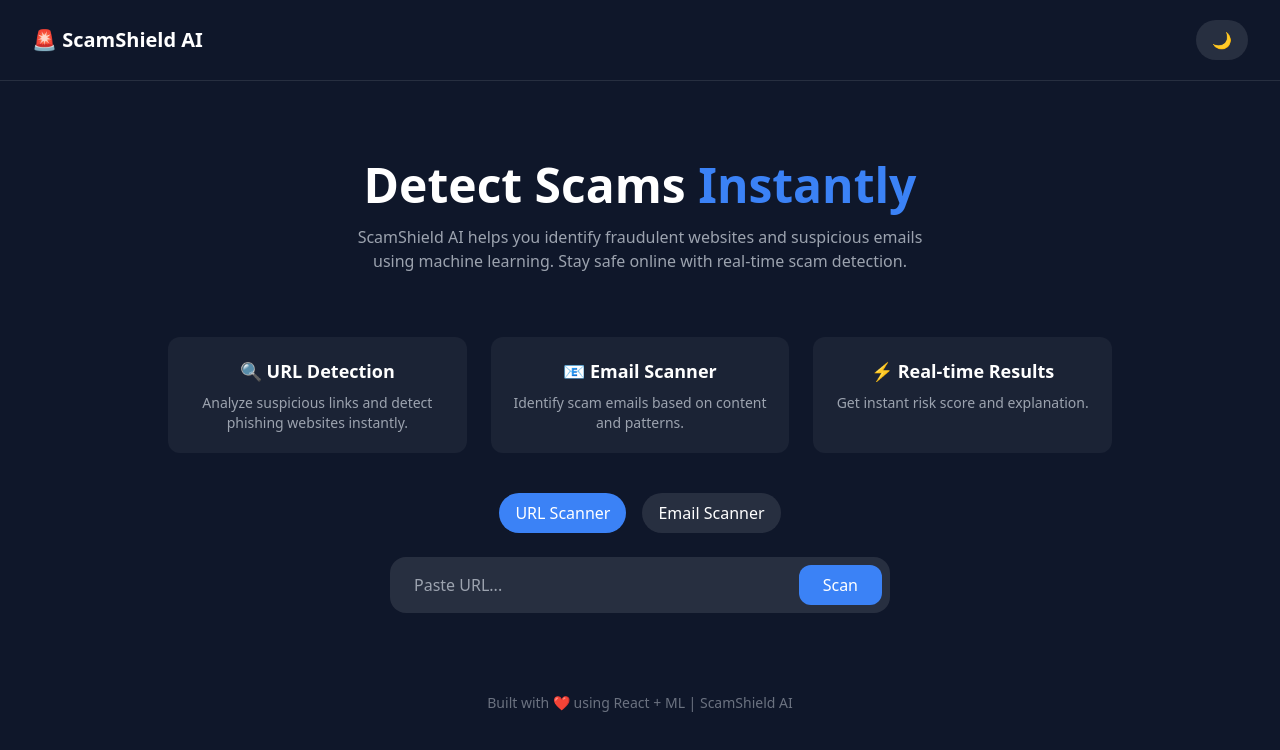
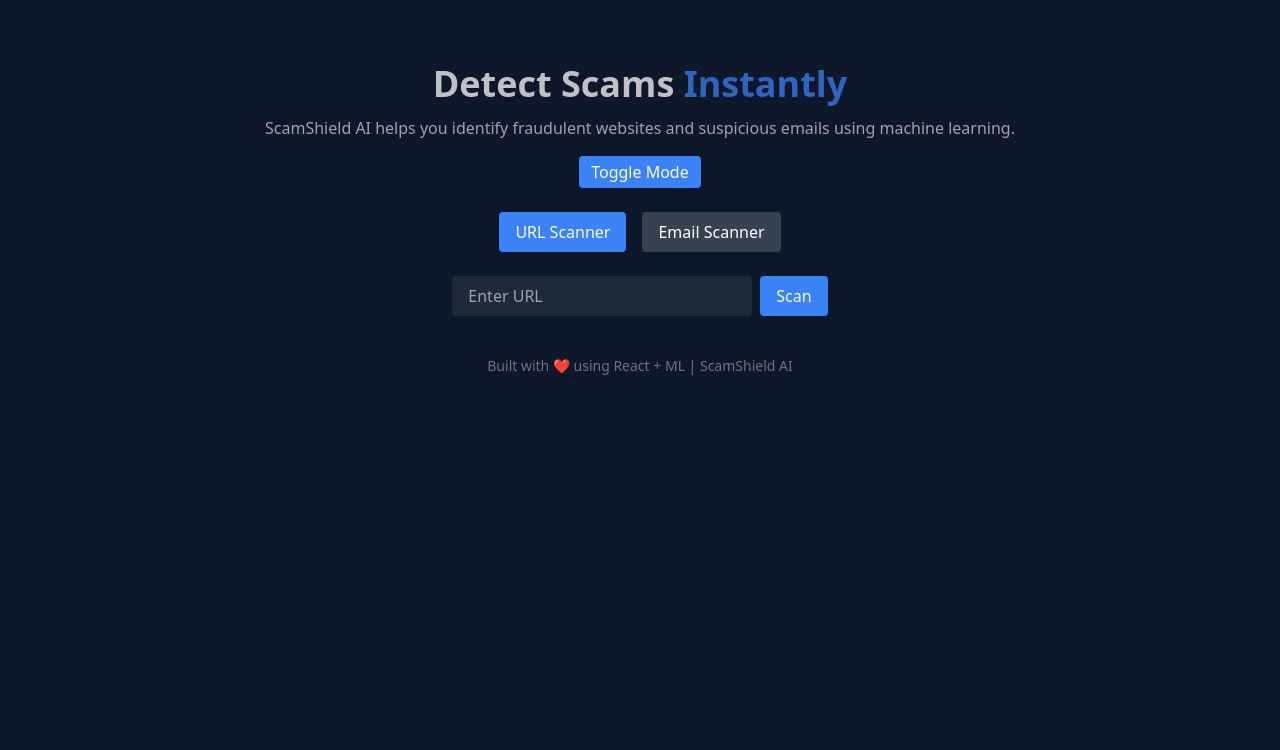
Before and after one commit to kanaklatwal/Scam-Detector, a React (Create React App) app in the folder client/: page / in a window 1280 px wide. Shown: the top 750 px of the page. Built offline with nearby package versions, Linux system fonts and the light colour scheme.

Commit message:
Update UI components for better consistency and clarity

```diff
--- a/client/src/App.js
+++ b/client/src/App.js
@@ -1,5 +1,4 @@
-
-import React, { useState, useEffect, useCallback } from "react";
+import React, { useState, useEffect } from "react";
 import axios from "axios";
 
 function App() {
@@ -11,60 +10,46 @@ function App() {
   const [result, setResult] = useState(null);
   const [loading, setLoading] = useState(false);
 
+  const [dark, setDark] = useState(true);
+
   const [urlHistory, setUrlHistory] = useState([]);
   const [emailHistory, setEmailHistory] = useState([]);
 
-  const [dark, setDark] = useState(true);
+  const normalize = (t) => t?.toLowerCase();
 
-  const toggleTheme = () => setDark(!dark);
-
-  // RESET
-  useEffect(() => {
-    setResult(null);
-    setLoading(false);
-
-    if (mode === "url") {
-      setSubject("");
-      setBody("");
-    } else {
-      setUrl("");
-    }
-  }, [mode]);
-
-  // LOAD HISTORY
   useEffect(() => {
     setUrlHistory(JSON.parse(localStorage.getItem("urlHistory")) || []);
     setEmailHistory(JSON.parse(localStorage.getItem("emailHistory")) || []);
   }, []);
 
-  // SAVE HISTORY
-  const saveUrlHistory = useCallback(
-    (data) => {
-      if (data.prediction === "Analyzing") return;
+  const formatResponse = (data) => ({
+    prediction: data.prediction,
+    riskScore: data.riskScore || data.risk_score || 0,
+    reasons: data.reasons || [],
+  });
 
-      const updated = [{ ...data, url }, ...urlHistory].slice(0, 5);
+  const saveUrlHistory = (data) => {
+    const updated = [
+      { url, prediction: data.prediction },
+      ...urlHistory,
+    ].slice(0, 5);
+
     setUrlHistory(updated);
     localStorage.setItem("urlHistory", JSON.stringify(updated));
-    },
-    [urlHistory, url]
-  );
+  };
 
-  const saveEmailHistory = useCallback(
-    (data) => {
+  const saveEmailHistory = (data) => {
     const updated = [
-        { ...data, url: subject || body.slice(0, 20) },
+      { url: subject || body.slice(0, 20), prediction: data.prediction },
       ...emailHistory,
     ].slice(0, 5);
 
     setEmailHistory(updated);
     localStorage.setItem("emailHistory", JSON.stringify(updated));
-    },
-    [emailHistory, subject, body]
-  );
+  };
 
-  // API
-  const checkWebsite = useCallback(async () => {
-    if (!url.trim()) return alert("Enter URL");
+  const checkWebsite = async () => {
+    if (!url.trim()) return;
 
     setLoading(true);
     setResult(null);
@@ -72,36 +57,12 @@ function App() {
     try {
       const res = await axios.post(
         "https://scam-detector-2-rkdu.onrender.com/predict",
-        { url}
+        { url }
       );
 
-      setResult(res.data);
-      saveUrlHistory(res.data);
-    } catch {
-      setResult({
-        prediction: "Error",
-        riskScore: 0,
-        reasons: ["Backend not connected"],
-      });
-    }
-
-    setLoading(false);
-  }, [url, saveUrlHistory]);
-
-  const checkEmail = async () => {
-    if (!subject.trim() && !body.trim())
-      return alert("Enter email content");
-
-    setLoading(true);
-    setResult(null);
-
-    try {
-      const res = await axios.post("https://scam-detector-2-rkdu.onrender.com/email", {
-        subject,
-        body,
-      });
-      setResult(res.data);
-      saveEmailHistory(res.data);
+      const formatted = formatResponse(res.data);
+      setResult(formatted);
+      saveUrlHistory(formatted);
     } catch {
       setResult({
         prediction: "Error",
@@ -113,203 +74,168 @@ function App() {
     setLoading(false);
   };
 
-  // DELETE
-  const deleteItem = (index) => {
-    if (mode === "url") {
-      const updated = urlHistory.filter((_, i) => i !== index);
-      setUrlHistory(updated);
-      localStorage.setItem("urlHistory", JSON.stringify(updated));
-    } else {
-      const updated = emailHistory.filter((_, i) => i !== index);
-      setEmailHistory(updated);
-      localStorage.setItem("emailHistory", JSON.stringify(updated));
+  const checkEmail = async () => {
+    if (!subject.trim() && !body.trim()) return;
+
+    setLoading(true);
+    setResult(null);
+
+    try {
+      const res = await axios.post(
+        "https://scam-detector-2-rkdu.onrender.com/email",
+        { subject, body }
+      );
+
+      const formatted = formatResponse(res.data);
+      setResult(formatted);
+      saveEmailHistory(formatted);
+    } catch {
+      setResult({
+        prediction: "Error",
+        riskScore: 0,
+        reasons: ["Backend not connected"],
+      });
     }
+
+    setLoading(false);
   };
 
-  const clearAll = () => {
-    if (mode === "url") {
-      setUrlHistory([]);
-      localStorage.removeItem("urlHistory");
-    } else {
-      setEmailHistory([]);
-      localStorage.removeItem("emailHistory");
-    }
+  const getColor = (type) => {
+    const t = normalize(type);
+    return t === "scam"
+      ? "text-red-500"
+      : t === "suspicious"
+      ? "text-yellow-400"
+      : t === "error"
+      ? "text-gray-400"
+      : "text-green-500";
+  };
+
+  const getIcon = (type) => {
+    const t = normalize(type);
+    return t === "scam"
+      ? "❌"
+      : t === "suspicious"
+      ? "⚠️"
+      : t === "error"
+      ? "🚫"
+      : "✅";
   };
 
   const currentHistory = mode === "url" ? urlHistory : emailHistory;
 
-  const getColor = (type) => {
-    if (dark) {
-      return type === "Scam"
-        ? "text-red-400"
-        : type === "Suspicious"
-        ? "text-yellow-400"
-        : type === "Genuine" || type === "safe"
-        ? "text-green-400"
-        : "text-gray-400";
-    } else {
-      return type === "Scam"
-        ? "text-red-600"
-        : type === "Suspicious"
-        ? "text-yellow-600"
-        : type === "Genuine"
-        ? "text-green-600"
-        : "text-gray-600";
-    }
-  };
+  return (
+    <div className={`${dark ? "bg-[#0f172a] text-white" : "bg-gray-100 text-black"} min-h-screen transition-all`}>
 
-  const getIcon = (type) =>
-    type === "Scam"
-      ? "❌"
-      : type === "Suspicious"
-      ? "⚠️"
-      : type === "Genuine" || type === "safe"
-      ? "✅"
-      : type === "Error"
-      ? "🚫"
-      : "⚠️";
+      {/* HEADER */}
+      <div className="text-center pt-16">
+        <h1 className="text-4xl font-bold animate-pulse">
+          Detect Scams <span className="text-blue-500">Instantly</span>
+        </h1>
 
-  return (
-    <div
-      className={`${
-        dark
-          ? "bg-[#0f172a] text-white"
-          : "bg-gradient-to-br from-gray-50 to-gray-200 text-gray-800"
-      } min-h-screen transition-all duration-300`}
-    >
-      {/* NAV */}
-      <div className="flex justify-between items-center px-8 py-5 border-b border-white/10">
-        <h1 className="text-xl font-semibold">🚨 ScamShield AI</h1>
-        <button onClick={toggleTheme} className="px-4 py-2 rounded-full bg-white/10">
-          {dark ? "🌙" : "☀️"}
+        <p className="text-gray-400 mt-3">
+          ScamShield AI helps you identify fraudulent websites and suspicious emails using machine learning.
+        </p>
+      </div>
+
+      {/* TOGGLE */}
+      <div className="text-center mt-4">
+        <button onClick={() => setDark(!dark)} className="bg-blue-500 px-3 py-1 rounded">
+          Toggle Mode
         </button>
       </div>
 
-      {/* HERO */}
-      <div className="text-center mt-20 px-4">
-        <h1 className="text-5xl font-bold mb-4">
-          Detect Scams <span className="text-blue-500">Instantly</span>
-        </h1>
-
-        <p className="mt-4 text-gray-400 max-w-xl mx-auto">
-          ScamShield AI helps you identify fraudulent websites and suspicious emails
-          using machine learning. Stay safe online with real-time scam detection.
-        </p>
-
-        {/* FEATURES */}
-        <div className="mt-16 grid md:grid-cols-3 gap-6 px-10 max-w-5xl mx-auto">
-          <div className="p-5 rounded-xl bg-white/5">
-            <h3 className="text-lg font-semibold mb-2">🔍 URL Detection</h3>
-            <p className="text-sm text-gray-400">
-              Analyze suspicious links and detect phishing websites instantly.
-            </p>
-          </div>
-
-          <div className="p-5 rounded-xl bg-white/5">
-            <h3 className="text-lg font-semibold mb-2">📧 Email Scanner</h3>
-            <p className="text-sm text-gray-400">
-              Identify scam emails based on content and patterns.
-            </p>
-          </div>
-
-          <div className="p-5 rounded-xl bg-white/5">
-            <h3 className="text-lg font-semibold mb-2">⚡ Real-time Results</h3>
-            <p className="text-sm text-gray-400">
-              Get instant risk score and explanation.
-            </p>
-          </div>
-        </div>
-
       {/* MODE */}
-        <div className="flex justify-center gap-4 mt-10 mb-6">
+      <div className="flex justify-center gap-4 mt-6">
         <button
           onClick={() => setMode("url")}
-           className={`px-4 py-2 rounded-full ${
-           mode === "url" ? "bg-blue-500 text-white" : "bg-white/10"
-           }`}
+          className={mode === "url" ? "bg-blue-500 px-4 py-2 rounded" : "bg-gray-700 px-4 py-2 rounded"}
         >
           URL Scanner
         </button>
 
         <button
           onClick={() => setMode("email")}
-            className={`px-4 py-2 rounded-full ${
-            mode === "email" ? "bg-blue-500 text-white" : "bg-white/10"
-            }`}
+          className={mode === "email" ? "bg-blue-500 px-4 py-2 rounded" : "bg-gray-700 px-4 py-2 rounded"}
         >
           Email Scanner
         </button>
       </div>
 
       {/* INPUT */}
+      <div className="flex justify-center mt-6">
         {mode === "url" ? (
-          <div className="flex justify-center">
-            <div className="flex rounded-2xl p-2 w-[500px] bg-white/10">
+          <div className="flex gap-2">
             <input
               value={url}
               onChange={(e) => setUrl(e.target.value)}
-                onKeyDown={(e) => e.key === "Enter" && checkWebsite()}
-                className="flex-1 outline-none px-4 bg-transparent"
-                placeholder="Paste URL..."
+              className="px-4 py-2 rounded bg-gray-800 w-[300px]"
+              placeholder="Enter URL"
             />
-              <button onClick={checkWebsite} className="bg-blue-500 px-6 py-2 rounded-xl">
+            <button onClick={checkWebsite} className="bg-blue-500 px-4 rounded">
               Scan
             </button>
           </div>
-          </div>
         ) : (
-          <div className="flex flex-col items-center gap-3">
-            <input value={subject} onChange={(e) => setSubject(e.target.value)} className="w-[500px] p-3 rounded-xl bg-white/10" placeholder="Subject..." />
-            <textarea value={body} onChange={(e) => setBody(e.target.value)} className="w-[500px] p-3 rounded-xl bg-white/10" rows={4} placeholder="Email content..." />
-            <button onClick={checkEmail} className="bg-blue-500 px-6 py-2 rounded-xl">
+          <div className="flex flex-col gap-2">
+            <input
+              value={subject}
+              onChange={(e) => setSubject(e.target.value)}
+              className="px-4 py-2 rounded bg-gray-800"
+              placeholder="Subject"
+            />
+            <textarea
+              value={body}
+              onChange={(e) => setBody(e.target.value)}
+              className="px-4 py-2 rounded bg-gray-800"
+              placeholder="Email content"
+            />
+            <button onClick={checkEmail} className="bg-blue-500 px-4 py-2 rounded">
               Check Email
             </button>
           </div>
         )}
       </div>
 
-      {/* LOADING */}
-      {loading && (
-        <div className="flex justify-center mt-10">
-          <div className="animate-spin rounded-full h-10 w-10 border-t-2 border-blue-500"></div>
-        </div>
-      )}
+      {/* RESULT */}
+      {loading && <div className="text-center mt-6">⏳ Checking...</div>}
 
-      {/* RESULT */}
       {result && !loading && (
-        <div className="flex justify-center mt-12">
-          <div className="p-6 rounded-xl bg-white/5 w-[400px]">
-            <h2 className={`text-2xl font-semibold ${getColor(result.prediction)}`}>
+        <div className="text-center mt-10 animate-fadeIn">
+          <h2 className={`text-2xl ${getColor(result.prediction)}`}>
             {getIcon(result.prediction)} {result.prediction}
           </h2>
-            <p className="mt-2 text-gray-400">Risk Score: {result.riskScore}%</p>
-          </div>
+
+          <p>Risk Score: {result.riskScore}%</p>
+
+          {result.reasons.length > 0 && (
+            <ul className="mt-4 text-gray-300">
+              {result.reasons.map((r, i) => (
+                <li key={i}>• {r}</li>
+              ))}
+            </ul>
+          )}
         </div>
       )}
 
       {/* HISTORY */}
       {currentHistory.length > 0 && (
-        <div className="mt-20 px-10 max-w-3xl mx-auto">
-          <div className="flex justify-between mb-4">
-            <h3>{mode === "url" ? "URL History" : "Email History"}</h3>
-            <button onClick={clearAll} className="text-red-500">Clear</button>
-          </div>
+        <div className="mt-10 px-10">
+          <h3 className="mb-3">{mode === "url" ? "URL History" : "Email History"}</h3>
 
           {currentHistory.map((item, i) => (
-            <div key={i} className="flex justify-between items-center p-3 rounded mb-2 bg-white/5">
+            <div key={i} className="flex justify-between bg-gray-800 p-2 mb-2 rounded">
               <span>{item.url}</span>
-              <div className="flex items-center gap-3">
-                <span>{getIcon(item.prediction)}</span>
-                <span className={getColor(item.prediction)}>{item.prediction}</span>
-                <button onClick={() => deleteItem(i)} className="text-red-500">🗑️</button>
-              </div>
+              <span className={getColor(item.prediction)}>
+                {getIcon(item.prediction)} {item.prediction}
+              </span>
             </div>
           ))}
         </div>
       )}
 
       {/* FOOTER */}
-      <div className="text-center text-gray-500 mt-20 pb-6 text-sm">
+      <div className="text-center text-gray-500 mt-10 pb-6 text-sm">
         Built with ❤️ using React + ML | ScamShield AI
       </div>
     </div>
```
Lines whose indentation alone changed are shown as unchanged.
